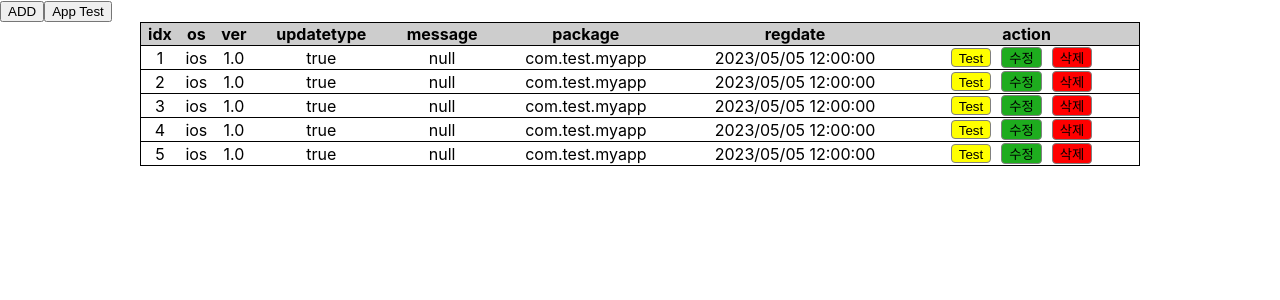
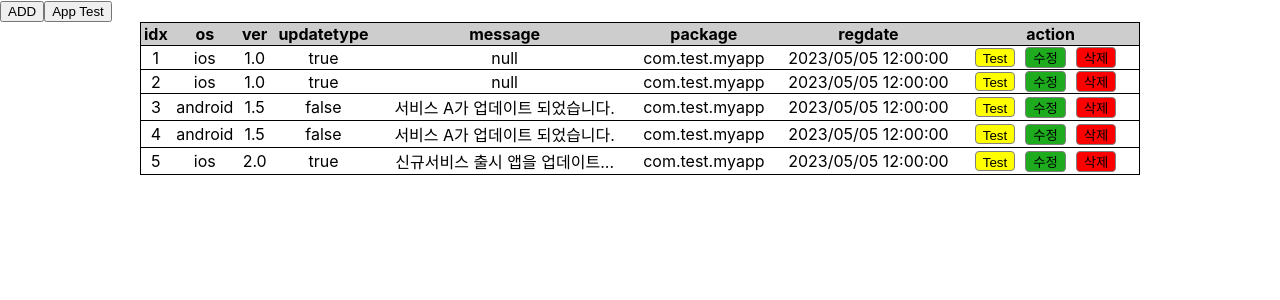
Before and after one commit to sangmee123/knu-fe-vcs-spa, a React (Create React App) app: page / in a window 1280 px wide. Shown: the top 300 px of the page. Built offline with nearby package versions, Linux system fonts and the light colour scheme.

Commit message:
data object

```diff
--- a/src/App.js
+++ b/src/App.js
@@ -2,15 +2,62 @@ import logo from './logo.svg';
 import './App.css';
 import { useState } from 'react';
 function App() {
-  const [list, setList]= useState();
+  const [data, setData]= useState([
+    {
+      idx: "1",
+      os: "ios",
+      ver: "1.0",
+      updateType: "true",
+      message: "null",
+      package: "com.test.myapp",
+      regdate: "2023/05/05 12:00:00"
+    },
+    {
+      idx: "2",
+      os: "ios",
+      ver: "1.0",
+      updateType: "true",
+      message: "null",
+      package: "com.test.myapp",
+      regdate: "2023/05/05 12:00:00"
+    },
+    {
+      idx: "3",
+      os: "android",
+      ver: "1.5",
+      updateType: "false",
+      message: "서비스 A가 업데이트 되었습니다.",
+      package: "com.test.myapp",
+      regdate: "2023/05/05 12:00:00"
+    },
+    {
+      idx: "4",
+      os: "android",
+      ver: "1.5",
+      updateType: "false",
+      message: "서비스 A가 업데이트 되었습니다.",
+      package: "com.test.myapp",
+      regdate: "2023/05/05 12:00:00"
+    },
+    {
+      idx: "5",
+      os: "ios",
+      ver: "2.0",
+      updateType: "true",
+      message: "신규서비스 출시 앱을 업데이트...",
+      package: "com.test.myapp",
+      regdate: "2023/05/05 12:00:00"
+    }
+  ]);
 
-  function versionList(list) {
+  function versionList(data) {
     let arr = [];
-    for(let i = 1; i <= 5; i++) {
+
+    for(let i = 0; i < data.length; i++) {
       arr.push(
         <tr className="list">
-          <td>{i}</td><td>ios</td><td>1.0</td><td>true</td><td>null</td>
-          <td>com.test.myapp</td><td>2023/05/05 12:00:00</td>
+          <td>{data[i].idx}</td><td>{data[i].os}</td><td>{data[i].ver}</td><td>{data[i].updateType}</td>
+          <td>{data[i].message}</td><td>{data[i].package}</td><td>{data[i].regdate}</td>
           <td>
             <button className="actionBtn" id="testBtn">Test</button>
             <button className="actionBtn" id="updateBtn">수정</button>
@@ -34,9 +81,8 @@ function App() {
           <th>idx</th><th>os</th><th>ver</th><th>updatetype</th>
           <th>message</th><th>package</th><th>regdate</th><th>action</th>
         </tr>
-        {versionList(list)}
+        {versionList(data)}
       </table>
-
     </div>
   );
 }
```
